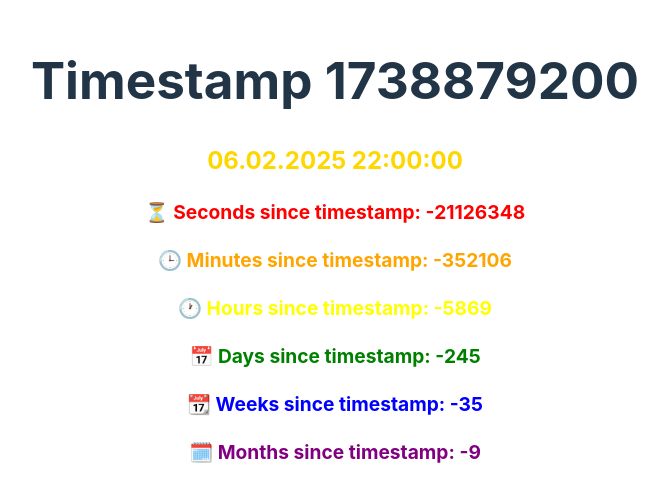
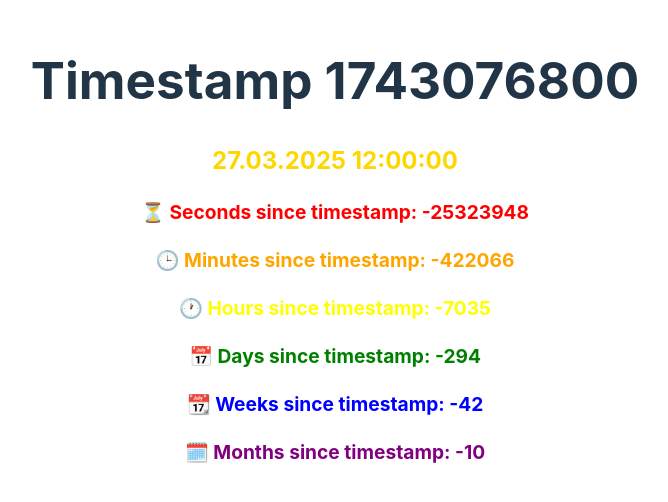
Before and after one commit to sashayio/timestmap, a Preact app: page / in a window 1280 px wide. Shown: the part 148-650 px from the top of the page, without its empty margins (305-973 px from the left). Built offline with nearby package versions, Linux system fonts and the light colour scheme.

Commit message:
4070to1060

```diff
--- a/src/app.tsx
+++ b/src/app.tsx
@@ -1,7 +1,7 @@
 import './app.css'
 import TimeSinceTimestamp from './timestamp'
 
-const timestamp = 1738879200;
+const timestamp = 1743076800;
 
 export function App() {
   return (
```
